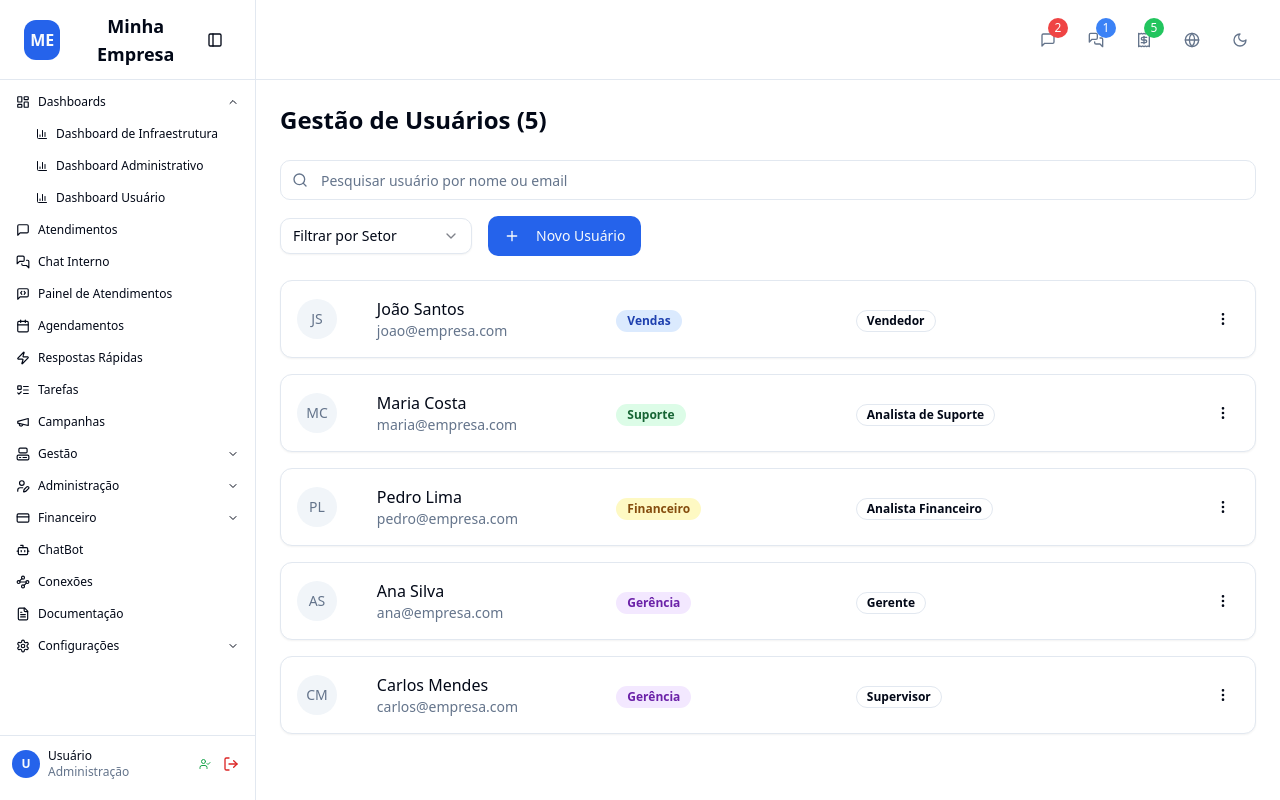
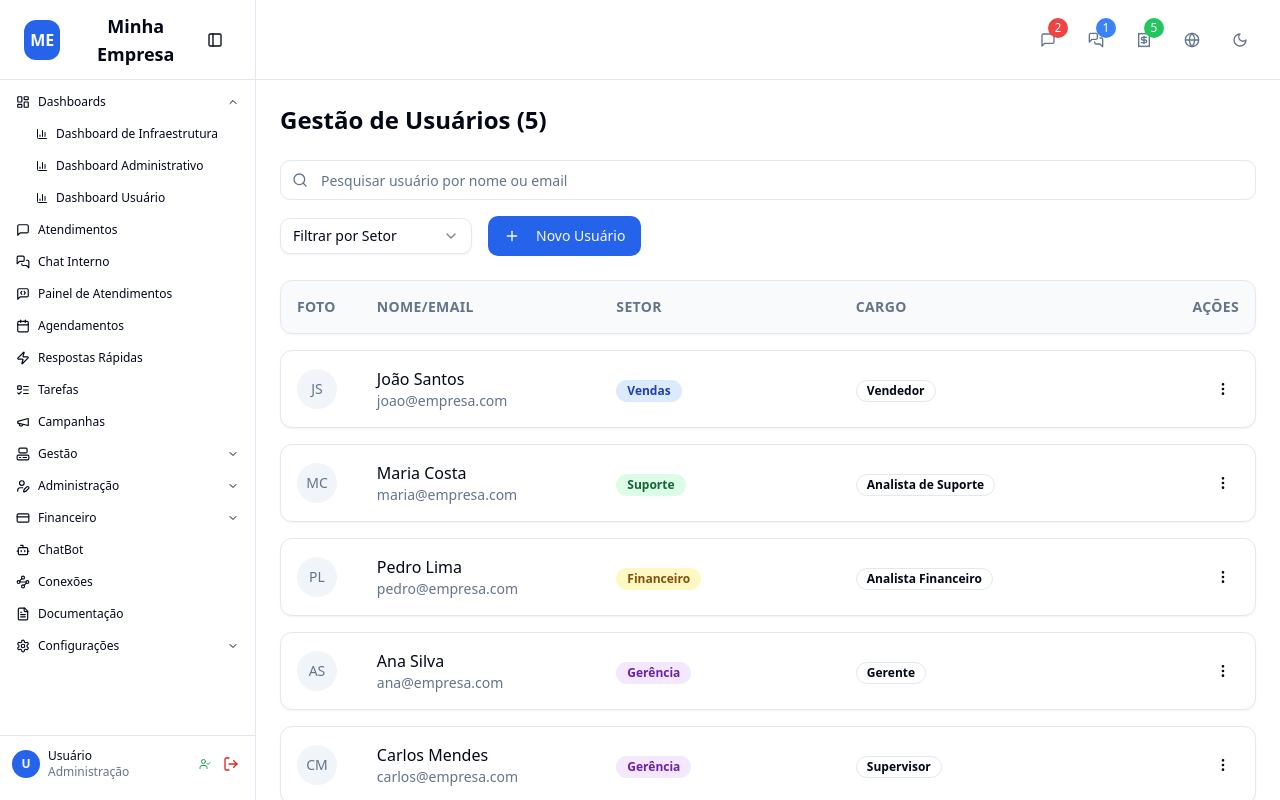
Before and after one commit to NotVinni078/full-saas-frontend, a React (Vite) app: page /gestao-usuarios in a window 1280 px wide. Built offline with nearby package versions, Linux system fonts and the light colour scheme.

Commit message:
Add column headers to user management page
Added column headers (Foto, Nome/Email, Setor, Cargo, Ações) above the user data in the `GestaoUsuarios` component to improve readability and user experience.

```diff
--- a/src/components/GestaoUsuarios.tsx
+++ b/src/components/GestaoUsuarios.tsx
@@ -24,6 +24,7 @@ import { User } from '@/types/global';
  * - Remoção do badge de status dos cards de usuário
  * - Validação aprimorada de senha (mínimo 6 caracteres)
  * - Interface mais limpa sem status desnecessário
+ * - Cabeçalhos de coluna para identificação visual dos dados (desktop apenas)
  */
 const GestaoUsuarios = () => {
   const { toast } = useToast();
@@ -485,6 +486,52 @@ const GestaoUsuarios = () => {
         </div>
       </div>
 
+      {/* Cabeçalhos das colunas - NOVA FUNCIONALIDADE - Visível apenas no desktop */}
+      {filteredUsers.length > 0 && (
+        <div className="hidden md:block mb-4">
+          <Card className="bg-muted/50 border-border">
+            <CardContent className="p-4">
+              <div className="grid grid-cols-12 gap-4 items-center">
+                {/* Cabeçalho Foto */}
+                <div className="col-span-1">
+                  <h3 className="text-sm font-semibold text-muted-foreground uppercase tracking-wide">
+                    Foto
+                  </h3>
+                </div>
+
+                {/* Cabeçalho Nome/Email */}
+                <div className="col-span-3">
+                  <h3 className="text-sm font-semibold text-muted-foreground uppercase tracking-wide">
+                    Nome/Email
+                  </h3>
+                </div>
+
+                {/* Cabeçalho Setor */}
+                <div className="col-span-3">
+                  <h3 className="text-sm font-semibold text-muted-foreground uppercase tracking-wide">
+                    Setor
+                  </h3>
+                </div>
+
+                {/* Cabeçalho Cargo */}
+                <div className="col-span-2">
+                  <h3 className="text-sm font-semibold text-muted-foreground uppercase tracking-wide">
+                    Cargo
+                  </h3>
+                </div>
+
+                {/* Cabeçalho Ações */}
+                <div className="col-span-3 flex justify-end">
+                  <h3 className="text-sm font-semibold text-muted-foreground uppercase tracking-wide">
+                    Ações
+                  </h3>
+                </div>
+              </div>
+            </CardContent>
+          </Card>
+        </div>
+      )}
+
       {/* Área de listagem dos usuários - STATUS REMOVIDO */}
       <div className="space-y-4">
         {filteredUsers.length > 0 ? (
@@ -564,7 +611,7 @@ const GestaoUsuarios = () => {
                     </div>
                   </div>
 
-                  {/* Layout responsivo para tablet e mobile - SEM STATUS */}
+                  {/* Layout responsivo para tablet e mobile - SEM STATUS - Mantém comportamento existente */}
                   <div className="md:hidden space-y-3">
                     {/* Cabeçalho com foto e nome */}
                     <div className="flex items-center gap-3">
```
